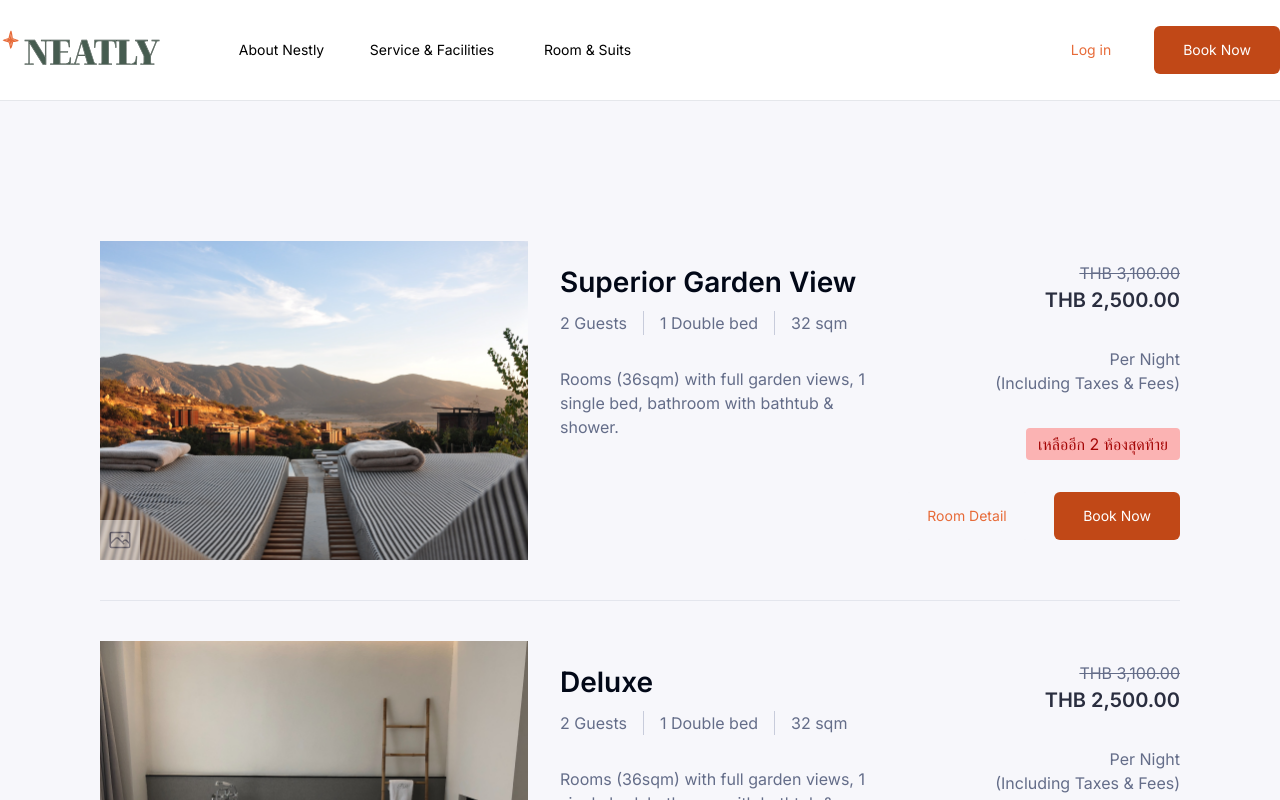
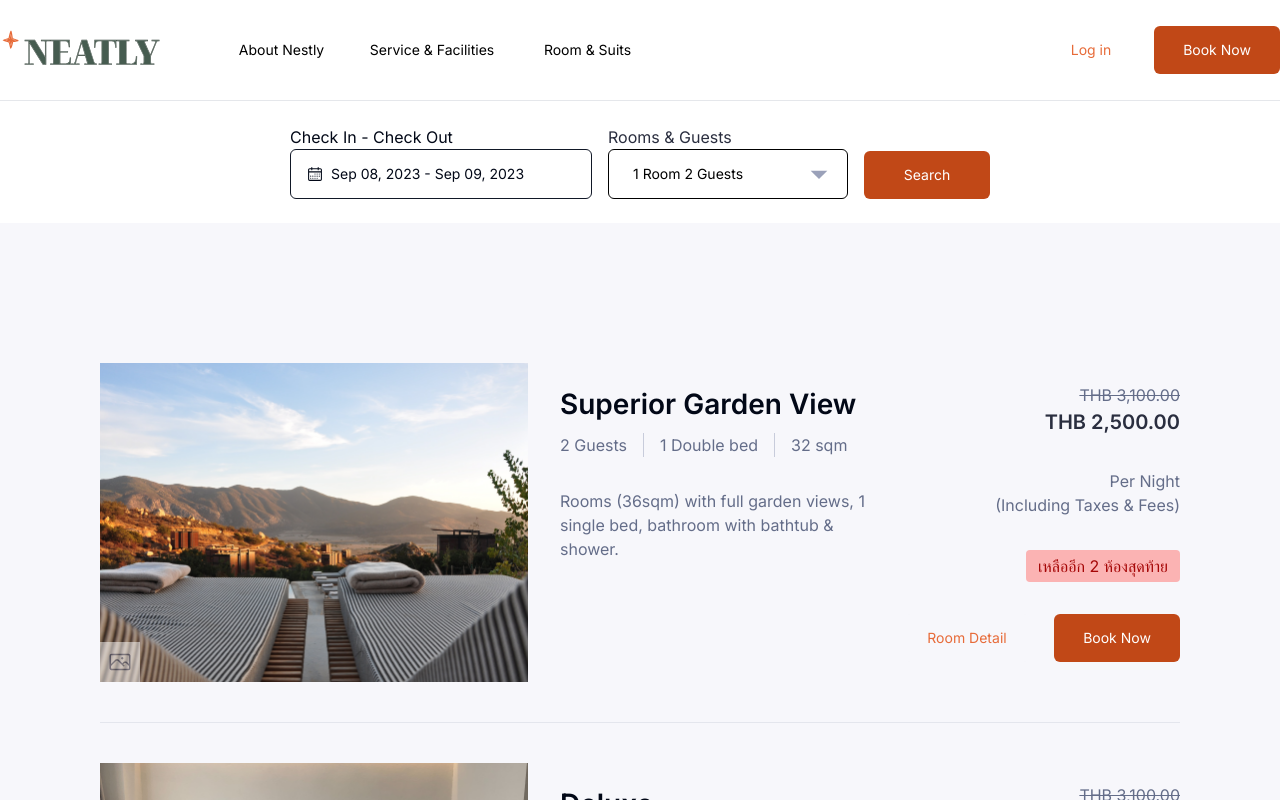
Before and after one commit to babymoonjunior/hotel-reservation, a Next.js app in the folder client/: page /search in a window 1280 px wide. Shown: the top 800 px of the page. Built offline with nearby package versions, Linux system fonts and the light colour scheme.

Commit message:
feat: use context to collect state searchbar

```diff
--- a/client/src/app/(Users)/(Home)/layout.js
+++ b/client/src/app/(Users)/(Home)/layout.js
@@ -2,7 +2,7 @@ import "@/app/globals.css";
 import { notoSerif, inter } from "@/app/fonts";
 import Navbar from "../components/Navbar";
 import SearchRoomProvider from "@/context/searchRoom";
-import Footer from '../components/Footer';
+import Footer from "../components/Footer";
 
 export const metadata = {
   title: "Home Page",
--- a/client/src/app/(Users)/(Home)/search/page.js
+++ b/client/src/app/(Users)/(Home)/search/page.js
@@ -1,6 +1,8 @@
 //localhost:3000/search
+"use client";
 
 import "@/app/globals.css";
+import { useEffect } from "react";
 import SearchBar from "@/components/SearchBar";
 import { useSearchContext } from "@/context/searchRoom";
 import SearchResultsPage from "../../components/SearchResults";
@@ -13,10 +15,11 @@ export const metadata = {
 export default function Searchpage() {
   const { data } = useSearchContext();
 
-  console.log(data);
   return (
     <>
       {/* ใส่ Component2 <Searchbar /> ที่นี่ (Nu) */}
+      <SearchBar page="searchpage" />
+
       {/* <Searchbar /> */}
       {/* ใส่ Component3 <Searchresults /> ที่นี่ (Wen) */}
       <SearchResultsPage />
--- a/client/src/components/SearchBar.jsx
+++ b/client/src/components/SearchBar.jsx
@@ -3,7 +3,6 @@
 import React from "react";
 import Image from "next/image";
 import { DatePickerWithRange } from "@/components/ui/datepicker";
-import { addDays } from "date-fns";
 import { Button, buttonVariants } from "@/components/ui/button";
 import { useRouter } from "next/navigation";
 import { useSearchContext } from "@/context/searchRoom";
```
